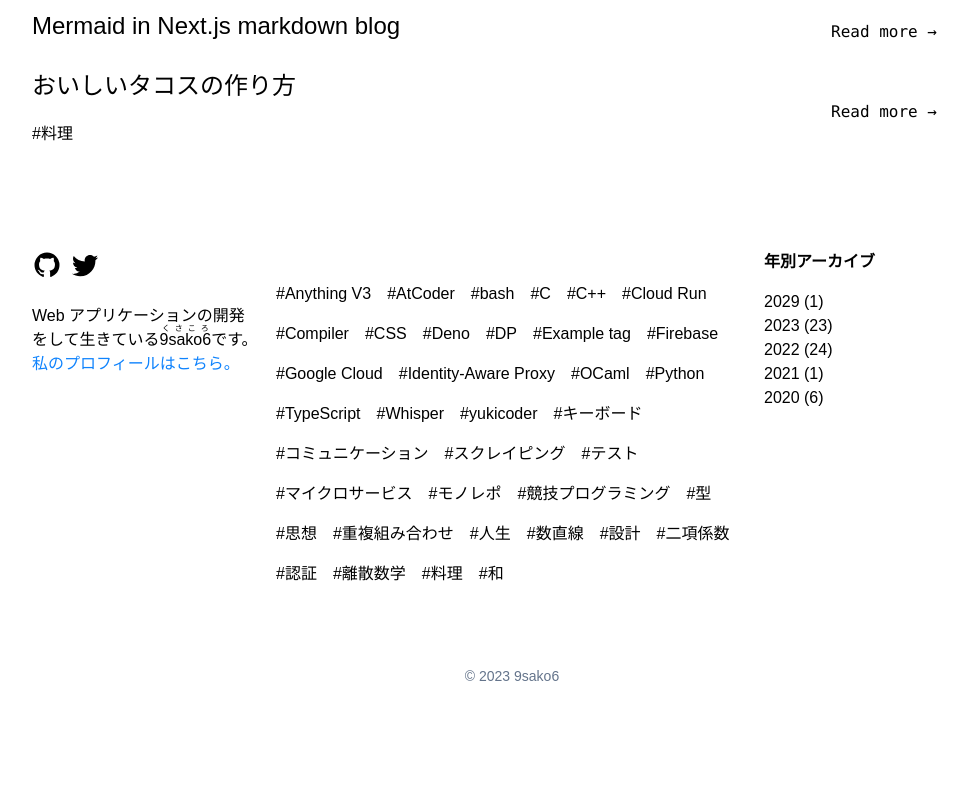
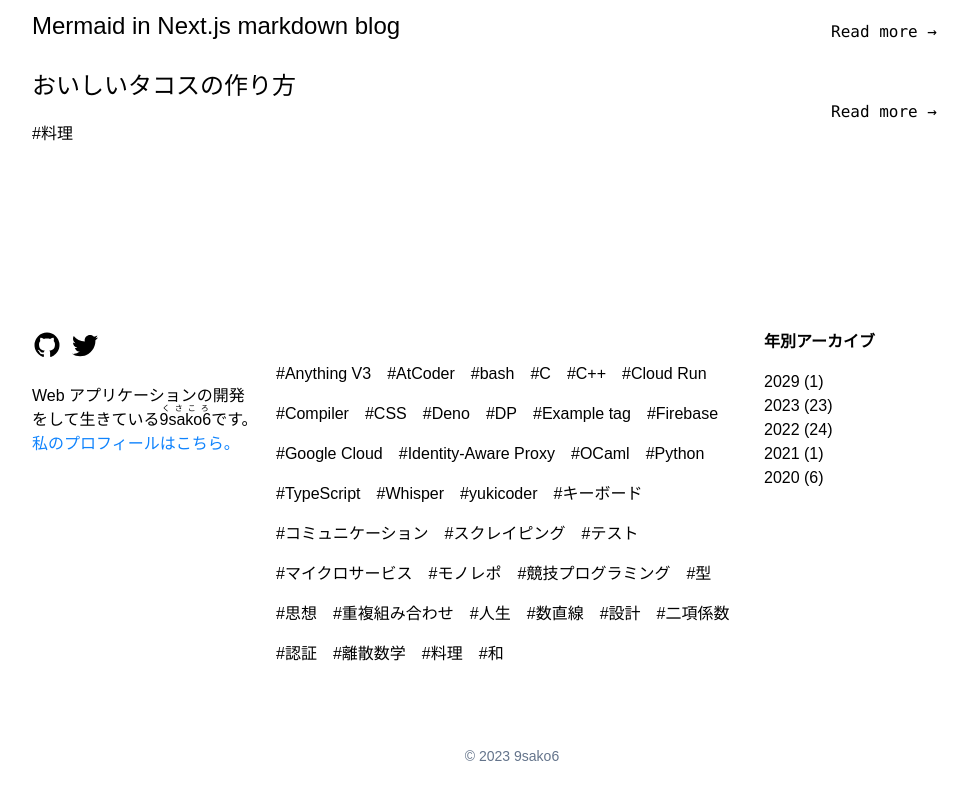
Before and after one commit to 9sako6/9sako6.github.io, a Next.js app in the folder blog-web/: page / in a window 1280 px wide. Shown: the part 5742-6542 px from the top of the page, without its empty margins (128-1095 px from the left). Before the commit the page ends 6476 px from the top, so only its background shows below. Built offline with nearby package versions, Linux system fonts and the light colour scheme.

Commit message:
Fix rendering

```diff
--- /dev/null
+++ b/blog-web/src/components/ui/Footer/BackToTop/BackToTop.tsx
@@ -0,0 +1,11 @@
+"use client";
+
+import { usePathname } from "next/navigation";
+import { Cd } from "../../Cd";
+
+export const BackToTop = () => {
+  const pathname = usePathname();
+  const isRootPath = pathname === "/";
+
+  return isRootPath ? null : <Cd text="← Back to top" />;
+};
--- /dev/null
+++ b/blog-web/src/components/ui/Footer/BackToTop/index.ts
@@ -0,0 +1 @@
+export { BackToTop } from "./BackToTop";
--- a/blog-web/src/components/ui/Footer/Footer.tsx
+++ b/blog-web/src/components/ui/Footer/Footer.tsx
@@ -1,28 +1,20 @@
-"use client";
-
 import { ArchiveList } from "@/components/features/archive/ArchiveList";
 import topics from "@/data/topics.json";
 import Link from "next/link";
-import { usePathname } from "next/navigation";
 import { Tag } from "../../features/post/Tag";
-import { Cd } from "../Cd";
 import { GitHubIcon } from "../icons/GitHubIcon";
 import { TwitterIcon } from "../icons/TwitterIcon";
+import { BackToTop } from "./BackToTop";
 import styles from "./Footer.module.scss";
 
 export const Footer = () => {
-  const pathname = usePathname();
-  const isRootPath = pathname === "/";
   const year = new Date().getFullYear();
 
   return (
     <footer>
-      {!isRootPath && (
-        <div className="flex items-center h-20 justify-center my-20">
-          <Cd text="← Back to top" />
-        </div>
-      )}
-      {isRootPath && <div className="h-20"></div>}
+      <div className="h-40 flex justify-center items-center">
+        <BackToTop />
+      </div>
       <div className="md:m-auto">
         <div className="grid md:grid-cols-4 md:gap-4">
           <div>
```
